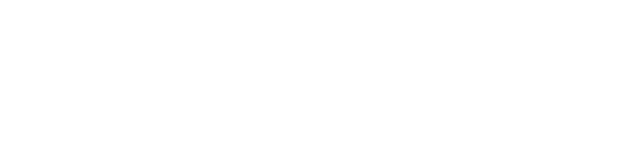
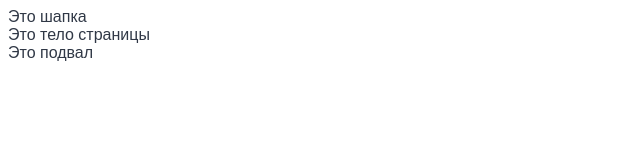
Before and after one commit to mellyssy/layout-designer-project-lvl1, a website: page index.html in a window 1280 px wide. Shown: the whole page, without its empty margins (0-640 px from the left). Drawn offline with Linux system fonts and the light colour scheme.

Commit message:
complete step 1

```diff
--- a/index.html
+++ b/index.html
@@ -5,10 +5,11 @@
     <meta name="viewport" content="width=device-width, initial-scale=1.0">
     <meta http-equiv="X-UA-Compatible" content="ie=edge">
     <title>ЖК «Лунное море» @mellyssy</title>
-
     <link rel="stylesheet" href="styles/style.css">
 </head>
 <body>
-
+  <header>Это шапка</header>
+  <main>Это тело страницы</main>
+  <footer>Это подвал</footer>
 </body>
 </html>
--- a/styles/style.css
+++ b/styles/style.css
@@ -0,0 +1,5 @@
+* {
+  font-family: sans-serif;
+  font-size: 16px;
+  color: #303846;
+}
```
Also changed, not shown: package.json (added, +26 -0 lines), 3 other files.
